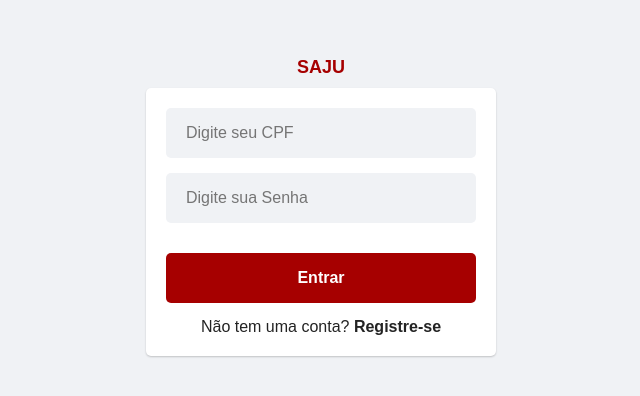
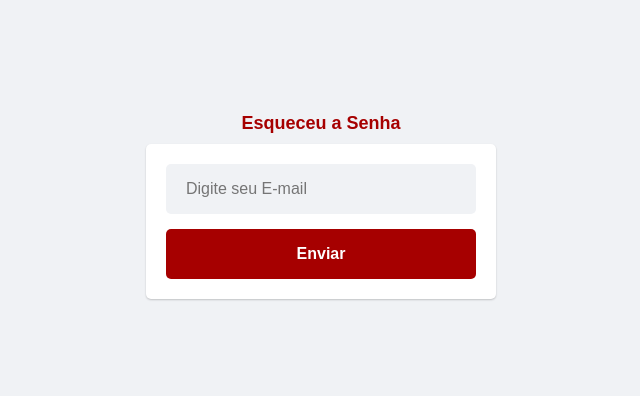
Before and after one commit to sebastiao-oliveira/SAJU, a React (Create React App) app: page /forgotpassword in a window 1280 px wide. Shown: the part 194-590 px from the top of the page, without its empty margins (319-959 px from the left). Built offline with nearby package versions, Linux system fonts and the light colour scheme.

Commit message:
tela esqueceu a senha

```diff
--- /dev/null
+++ b/src/pages/ForgotPassword/index.js
@@ -0,0 +1,39 @@
+import React, { useState } from "react";
+import Input from "../../components/Input";
+import Button from "../../components/Button";
+import * as C from "./styles";
+import { Link, useNavigate } from "react-router-dom";
+//import useAuth from "../../hooks/useAuth";
+
+//Tela de Esqueceu a senha
+const Signup = () => {
+  const [cpf] = useState("");
+  const [email] = useState("");
+
+  const navigate = useNavigate();
+  const handleSignup = () => {
+    if (!cpf | !email ) {
+      alert("Preencha todos os campos");
+      return;
+    }
+    alert("Você receberar um E-mail com os proximos passos");
+    navigate("/");
+  };
+
+  return (
+    <C.Container>
+      <C.Label>Esqueceu a Senha</C.Label>
+      <C.Content>
+        <Input
+          type="email"
+          placeholder="Digite seu E-mail"
+        />
+
+        <Button Text="Enviar" onClick={handleSignup} />
+
+      </C.Content>
+    </C.Container>
+  );
+};
+
+export default Signup;
--- /dev/null
+++ b/src/pages/ForgotPassword/styles.js
@@ -0,0 +1,49 @@
+import styled from "styled-components";
+
+export const Container = styled.div`
+  display: flex;
+  align-items: center;
+  justify-content: center;
+  flex-direction: column;
+  gap: 10px;
+  height: 100vh;
+`;
+
+export const Content = styled.div`
+  gap: 15px;
+  display: flex;
+  align-items: center;
+  justify-content: center;
+  flex-direction: column;
+  width: 100%;
+  box-shadow: 0 1px 2px #0003;
+  background-color: white;
+  max-width: 350px;
+  padding: 20px;
+  border-radius: 5px;
+`;
+
+export const Label = styled.label`
+  font-size: 18px;
+  font-weight: 600;
+  color:#a60000;
+`;
+
+export const LabelSignup = styled.label`
+  font-size: 16px;
+  color:#232323;
+`;
+
+export const labelError = styled.label`
+  font-size: 14px;
+  color: #232323;
+`;
+
+export const Strong = styled.strong`
+  cursor: pointer;
+
+  a {
+    text-decoration: none;
+    color: #232323;
+  }
+`;
--- a/src/pages/Signin/index.js
+++ b/src/pages/Signin/index.js
@@ -35,10 +35,12 @@ const Signin = () => {
       <C.Label>SAJU</C.Label>
       <C.Content>
         <Input
-          type="cpf"
-          placeholder="Digite seu CPF"
+          type="text"
+          placeholder="Digite seu CPF, Apenas Números"
           value={cpf}
           onChange={(e) => [setCPF(e.target.value), setError("")]}
+          id="campo_cpf"
+          required
         />
         <Input
           type="password"
@@ -51,7 +53,7 @@ const Signin = () => {
         <C.LabelSignup>
           Não tem uma conta?
           <C.Strong>
-            <Link to="/signup">&nbsp;Registre-se</Link>
+            <Link to="/forgotpassword">&nbsp;esqueci a senha</Link>
           </C.Strong>
         </C.LabelSignup>
       </C.Content>
--- a/src/pages/Signup/index.js
+++ b/src/pages/Signup/index.js
@@ -41,7 +41,7 @@ const Signup = () => {
       <C.Label>Cadastro</C.Label>
       <C.Content>
       <Input
-          type="cpf"
+          type="number"
           placeholder="Digite seu CPF"
           value={cpf}
           onChange={(e) => [setCPF(e.target.value), setError("")]}
@@ -65,7 +65,7 @@ const Signup = () => {
           onChange={(e) => [setSenha(e.target.value), setError("")]}
         />
         <C.labelError>{error}</C.labelError>
-        <Button Text="Inscrever-se" onClick={handleSignup} />
+        <Button Text="Cadastrar" onClick={handleSignup} />
         <C.LabelSignin>
           Já tem uma conta?
           <C.Strong>
--- a/src/routes/index.js
+++ b/src/routes/index.js
@@ -4,6 +4,7 @@ import useAuth from "../hooks/useAuth";
 import Home from "../pages/Home";
 import Signin from "../pages/Signin";
 import Signup from "../pages/Signup";
+import ForgotPassword from "../pages/ForgotPassword";
 
 const Private = ({ Item }) => {
   const { signed } = useAuth();
@@ -19,6 +20,7 @@ const RoutesApp = () => {
           <Route exact path="/home" element={<Private Item={Home} />} />
           <Route path="/" element={<Signin />} />
           <Route exact path="/signup" element={<Signup />} />
+          <Route exact path="/forgotpassword" element={<ForgotPassword />} />
           <Route path="*" element={<Signin />} />
         </Routes>
       </Fragment>
```
